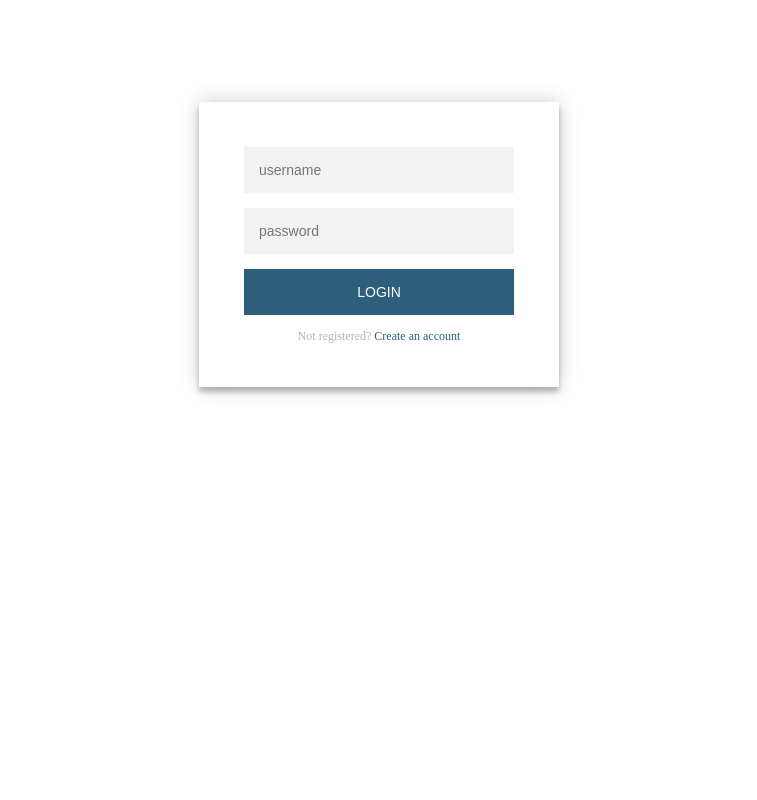
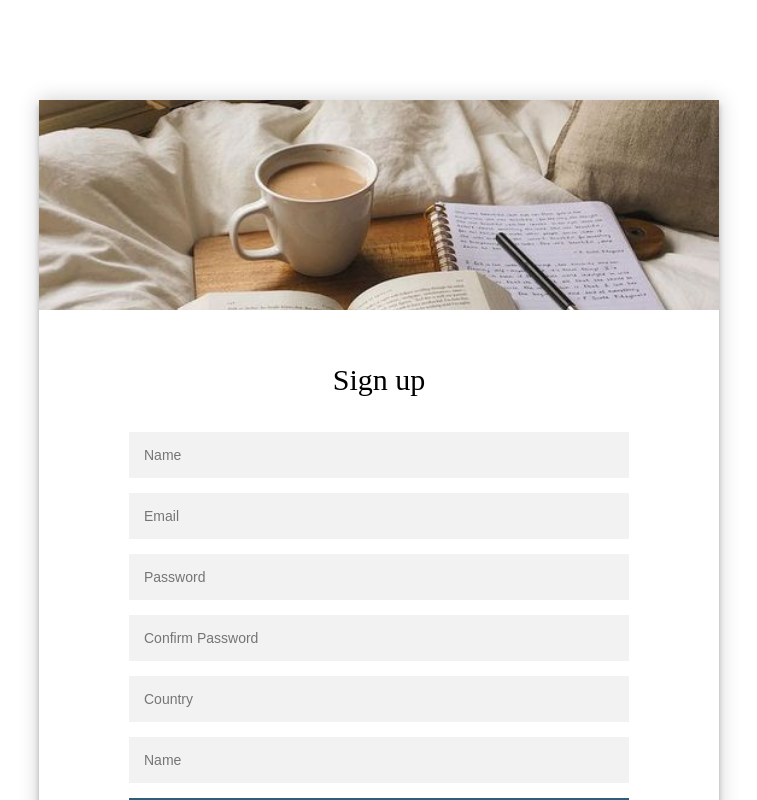
Before and after one commit to Hyunse/my-dictionary, a React (Create React App) app in the folder client/: page /signup in a window 1280 px wide. Before the commit this address led to /login. Shown: the top 800 px of the page, without its empty margins (261-1018 px from the left). Built offline with nearby package versions, Linux system fonts and the light colour scheme.

Commit message:
Create Signup page

```diff
--- a/client/src/components/App/AppPresenter.tsx
+++ b/client/src/components/App/AppPresenter.tsx
@@ -3,6 +3,7 @@ import { BrowserRouter, Route, Switch } from 'react-router-dom';
 import GlobalStyle from '../../global-styles';
 import Login from '../../routes/Login';
 import Main from '../../routes/Main';
+import Signup from '../../routes/Signup';
 
 const AppPresenter: React.SFC = () => (
   <BrowserRouter>
@@ -10,6 +11,7 @@ const AppPresenter: React.SFC = () => (
       <GlobalStyle />
       <Switch>
         <Route path={'/login'} component={Login} />
+        <Route path={'/signup'} component={Signup} />
         <Route path={'/'} component={Main} />
       </Switch>
     </React.Fragment>
--- /dev/null
+++ b/client/src/routes/Signup/SignupContainer.tsx
@@ -0,0 +1,26 @@
+import React, { Component } from 'react';
+import { RouteComponentProps } from 'react-router';
+import SignupPresenter from './SignupPresenter';
+
+interface IOwnProps {}
+
+interface IStateProps {}
+
+interface IDispatchProps {}
+
+type IProps = IStateProps & IDispatchProps & IOwnProps & RouteComponentProps;
+
+class SignupContainer extends Component<IProps, {}> {
+
+  constructor(props: IProps) {
+    super(props);
+  }
+
+  public render() {
+    return (
+      <SignupPresenter />
+    )
+  }
+}
+
+export default SignupContainer;
--- /dev/null
+++ b/client/src/routes/Signup/SignupPresenter.tsx
@@ -0,0 +1,108 @@
+import React from 'react';
+import book from '../../assets/image/book.jpg';
+import Button from '../../components/Button';
+import Input from '../../components/Input';
+import styled from '../../typed-components';
+
+interface IProps {
+  // clickLogin: () => void;
+  // userIdInputRef: React.RefObject<HTMLInputElement>;
+  // passwordInputRef: React.RefObject<HTMLInputElement>;
+  // handleKeyPress: (e: KeyboardEvent) => void;
+}
+
+const SignupPresenter: React.SFC<IProps> = () => {
+  // TODO: Temp
+  const handleKeyPress = () => {
+    alert('1');
+  };
+  const clickSignup = () => {
+    alert('sign up');
+  }
+
+  return (
+    <Container>
+      <Wrapper>
+        <Card>
+          <Header />
+          <Body>
+            <Title>Sign up</Title>
+            <Form>
+              <Input
+                type="text"
+                placeholder="Name"
+                handleKeyPress={handleKeyPress}
+              />
+              <Input
+                type="text"
+                placeholder="Email"
+                handleKeyPress={handleKeyPress}
+              />
+              <Input
+                type="text"
+                placeholder="Password"
+                handleKeyPress={handleKeyPress}
+              />
+              <Input
+                type="text"
+                placeholder="Confirm Password"
+                handleKeyPress={handleKeyPress}
+              />
+              <Input
+                type="text"
+                placeholder="Country"
+                handleKeyPress={handleKeyPress}
+              />
+              <Input
+                type="text"
+                placeholder="Name"
+                handleKeyPress={handleKeyPress}
+              />
+              <Button onClick={clickSignup} name="SIGN UP" />
+            </Form>
+          </Body>
+        </Card>
+      </Wrapper>
+    </Container>
+  );
+};
+
+const Container = styled.div`
+  display: flex;
+  flex-direction: column;
+  padding-top: 100px;
+  padding-bottom: 100px;
+`;
+
+const Wrapper = styled.div`
+  max-width: 680px;
+  margin: 0 auto;
+`;
+
+const Card = styled.div`
+  position: relative;
+  z-index: 1;
+  background: #ffffff;
+  text-align: center;
+  box-shadow: 0 0 20px 0 rgba(0, 0, 0, 0.2), 0 5px 5px 0 rgba(0, 0, 0, 0.24);
+`;
+
+const Header = styled.div`
+  background: url(${book}) center center/cover no-repeat;
+  padding-top: 210px;
+`;
+
+const Body = styled.div`
+  padding: 0 90px;
+  padding-top: 55px;
+  padding-bottom: 65px;
+`;
+
+const Title = styled.h2`
+  font-size: 30px;
+  margin-bottom: 37px;
+`;
+
+const Form = styled.div``;
+
+export default SignupPresenter;
--- /dev/null
+++ b/client/src/routes/Signup/index.ts
@@ -0,0 +1,2 @@
+import SignupContainer from './SignupContainer';
+export default SignupContainer;
```
Also changed, not shown: client/src/assets/image/book.jpg (added).
